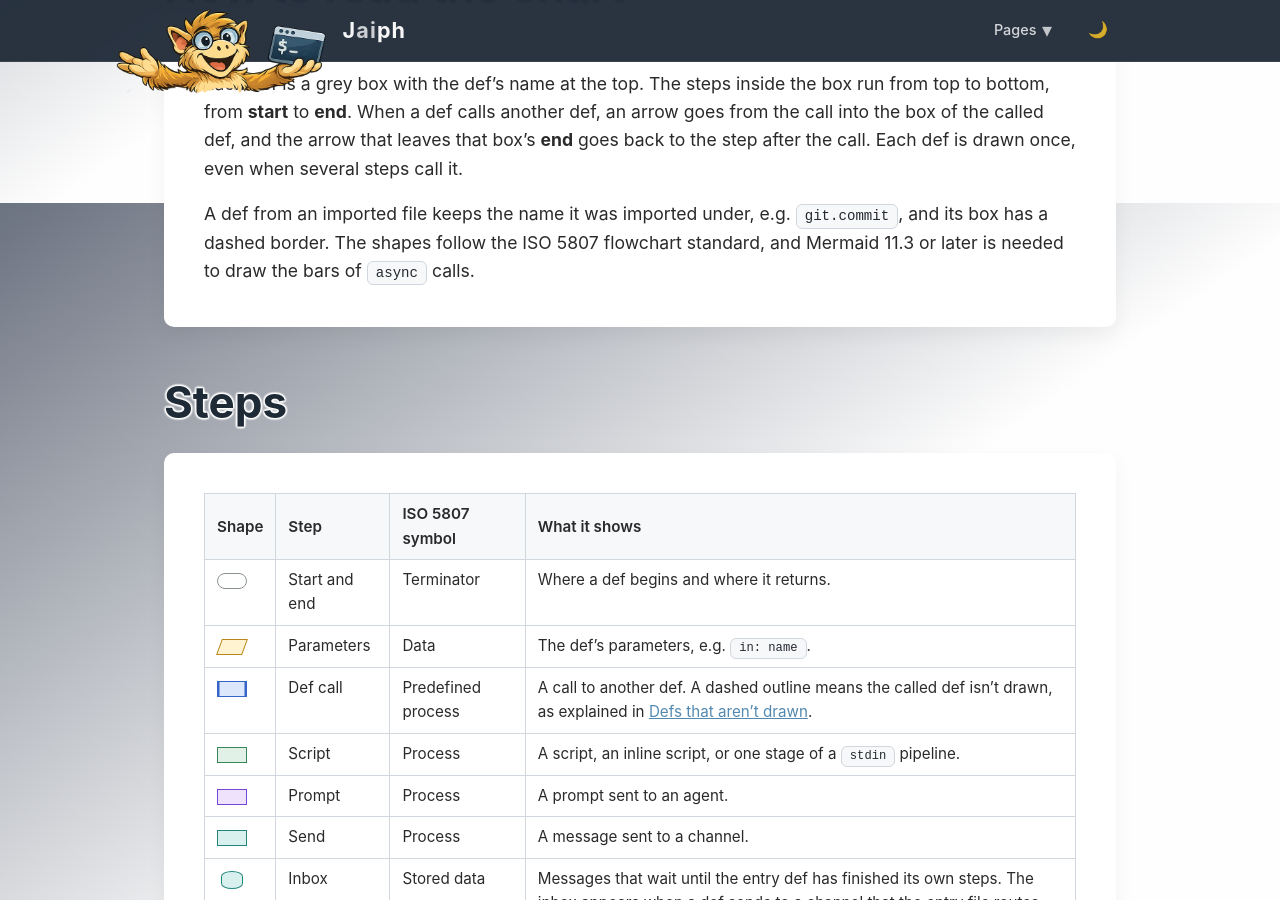
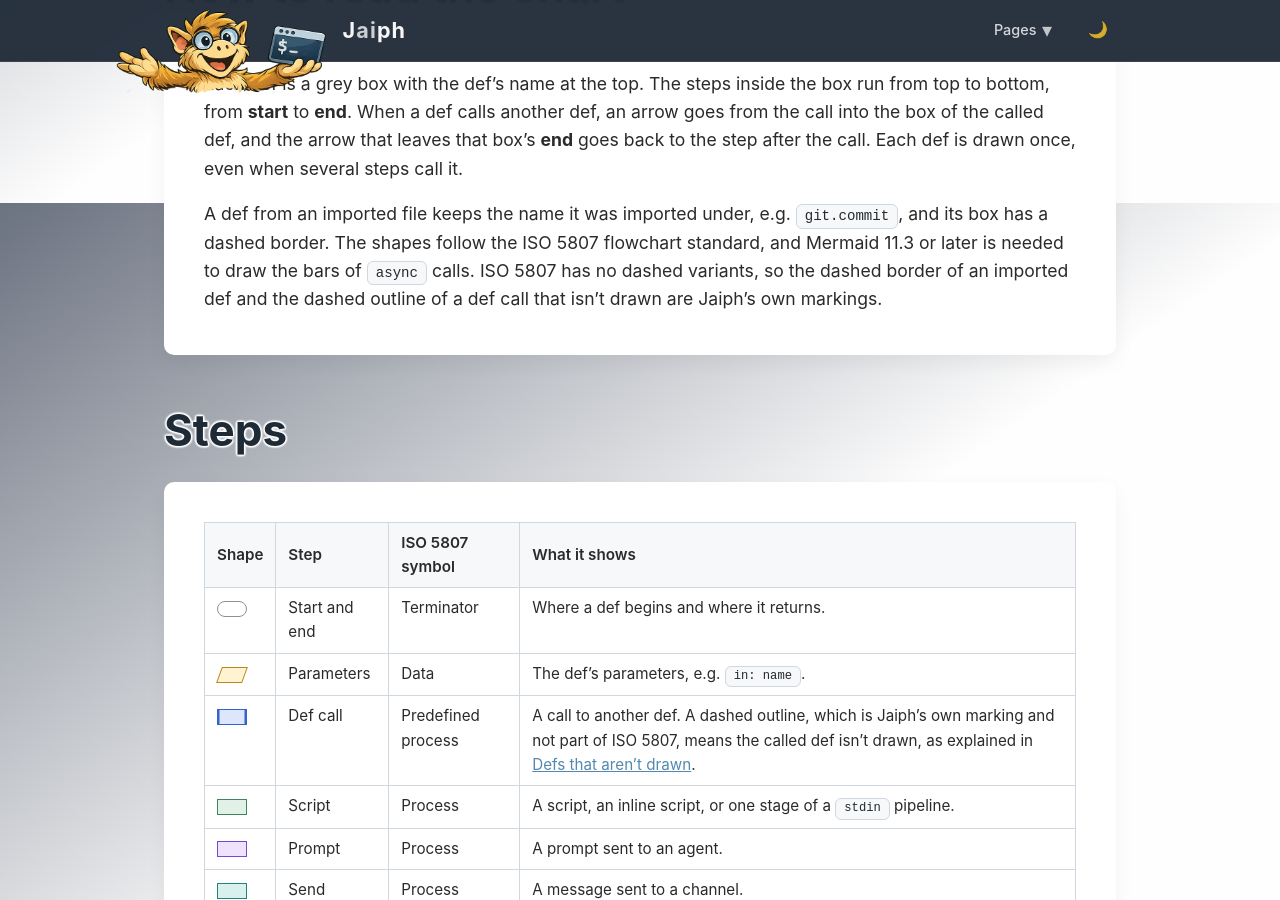
Before and after one commit to jaiphlang/jaiph, a Jekyll site: the page built from docs/execution-flow.md, in a window 1280 px wide and 900 px high, scrolled down 697 px. Built offline with Jekyll 4.4.1, drawn with Linux system fonts in a browser that asks for light colours.

Commit message:
Docs: say the dashed graph markings are Jaiph's own, not ISO 5807
ISO 5807 has no dashed symbol variants, so the execution-flow page now
says that the dashed border of an imported def and the dashed outline of
a def call that is not drawn are Jaiph conventions.

Co-Authored-By: Claude Opus 5.5 <noreply@anthropic.com>

```diff
--- a/docs/execution-flow.md
+++ b/docs/execution-flow.md
@@ -21,7 +21,7 @@ The chart starts at `main` unless `--def <name>` picks another def. The flags ar
 
 Each def is a grey box with the def's name at the top. The steps inside the box run from top to bottom, from **start** to **end**. When a def calls another def, an arrow goes from the call into the box of the called def, and the arrow that leaves that box's **end** goes back to the step after the call. Each def is drawn once, even when several steps call it.
 
-A def from an imported file keeps the name it was imported under, e.g. `git.commit`, and its box has a dashed border. The shapes follow the ISO 5807 flowchart standard, and Mermaid 11.3 or later is needed to draw the bars of `async` calls.
+A def from an imported file keeps the name it was imported under, e.g. `git.commit`, and its box has a dashed border. The shapes follow the ISO 5807 flowchart standard, and Mermaid 11.3 or later is needed to draw the bars of `async` calls. ISO 5807 has no dashed variants, so the dashed border of an imported def and the dashed outline of a def call that isn't drawn are Jaiph's own markings.
 
 ## Steps
 
@@ -29,7 +29,7 @@ A def from an imported file keeps the name it was imported under, e.g. `git.comm
 |---|---|---|---|
 | <span class="flow-icon flow-icon-term" aria-hidden="true"></span> | Start and end | Terminator | Where a def begins and where it returns. |
 | <span class="flow-icon flow-icon-input" aria-hidden="true"></span> | Parameters | Data | The def's parameters, e.g. `in: name`. |
-| <span class="flow-icon flow-icon-def" aria-hidden="true"></span> | Def call | Predefined process | A call to another def. A dashed outline means the called def isn't drawn, as explained in [Defs that aren't drawn](#defs-that-arent-drawn). |
+| <span class="flow-icon flow-icon-def" aria-hidden="true"></span> | Def call | Predefined process | A call to another def. A dashed outline, which is Jaiph's own marking and not part of ISO 5807, means the called def isn't drawn, as explained in [Defs that aren't drawn](#defs-that-arent-drawn). |
 | <span class="flow-icon flow-icon-script" aria-hidden="true"></span> | Script | Process | A script, an inline script, or one stage of a `stdin` pipeline. |
 | <span class="flow-icon flow-icon-prompt" aria-hidden="true"></span> | Prompt | Process | A prompt sent to an agent. |
 | <span class="flow-icon flow-icon-send" aria-hidden="true"></span> | Send | Process | A message sent to a channel. |
```
